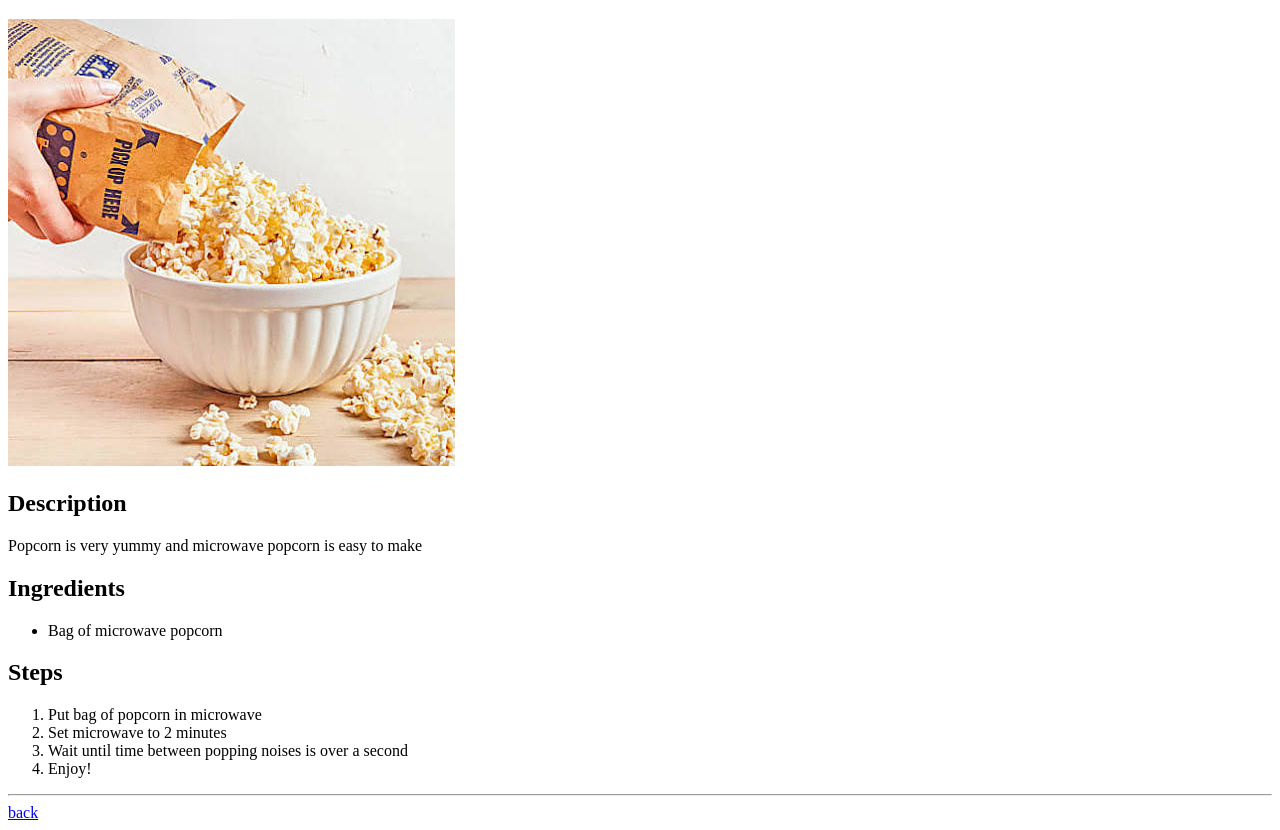
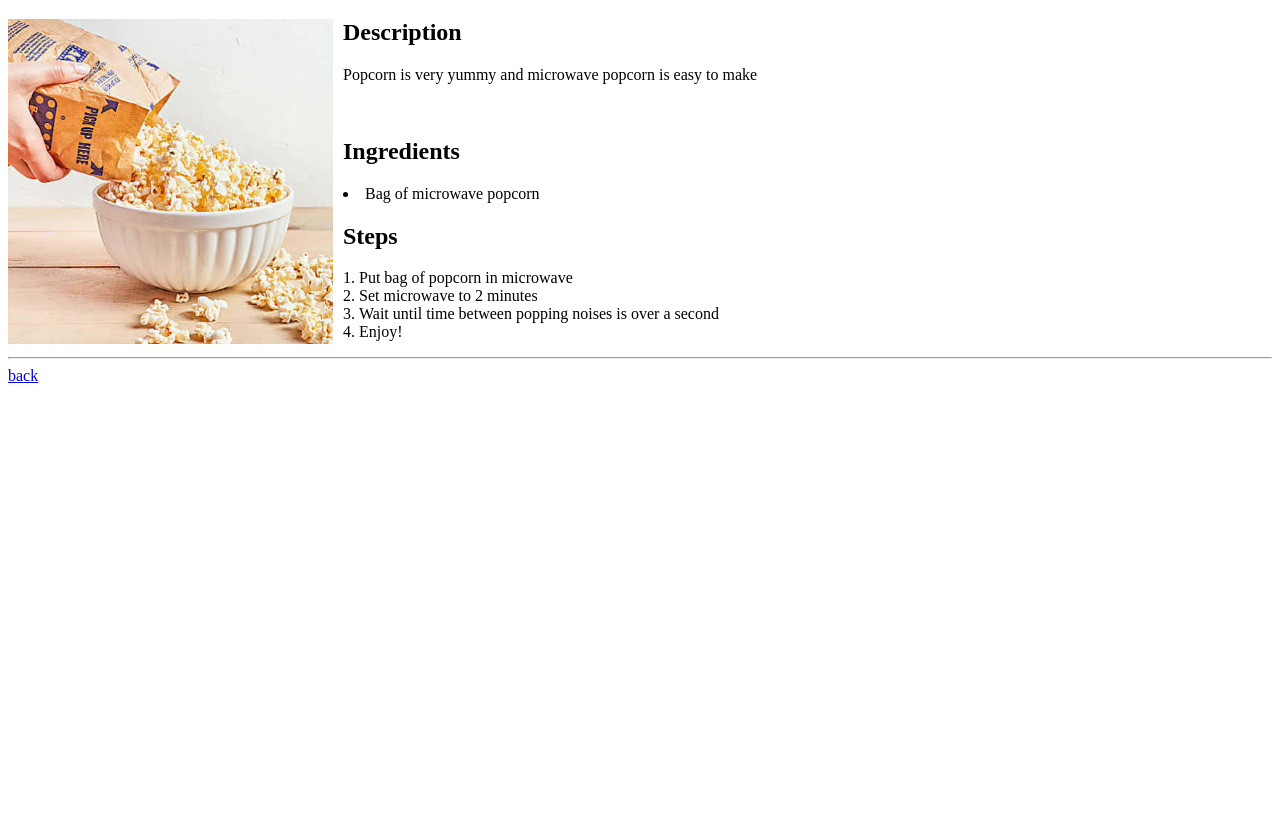
Before and after one commit to wambus14/odin-recipes, a plain HTML site: page recipes/microwave_popcorn.html in a window 1280 px wide. Shown: the part 61-891 px from the top of the page. After the commit the page ends 800 px from the top, so only its background shows below. Drawn offline with Linux system fonts and the light colour scheme.

Commit message:
moved text to side of photos, new index text style

```diff
--- a/recipes/microwave_popcorn.html
+++ b/recipes/microwave_popcorn.html
@@ -4,12 +4,18 @@
     <meta charset="UTF-8">
     <meta name="viewport" content="width=device-width, initial-scale=1.0">
     <title>Microwave Popcorn</title>
+    <style>
+        img {float:left;height:325px;width:auto;margin-right:10px;}
+        div {font-family:'Times New Roman', Times, serif}
+        ol, ul, li {list-style-position:inside;}
+    </style>
 </head>
 <body>
     <h1> Microwave Popcorn</h1>
     <img src="../images/popcorn.jpeg" alt="popcorn">
+    <div>
     <h2>Description</h2>
-    <p>Popcorn is very yummy and microwave popcorn is easy to make</p>
+    <p>Popcorn is very yummy and microwave popcorn is easy to make</p> <br>
     <h2>Ingredients</h2>
     <ul>
         <li>Bag of microwave popcorn</li>
@@ -21,6 +27,7 @@
         <li>Wait until time between popping noises is over a second</li>
         <li>Enjoy!</li>
     </ol>
+    </div>
     <hr>
     <a href="../index.html">back</a>
 </body>
```
Also changed, not shown: index.html (+1 -1 lines), recipes/cereal.html (+8 -0 lines), recipes/macncheese.html (+7 -0 lines).
